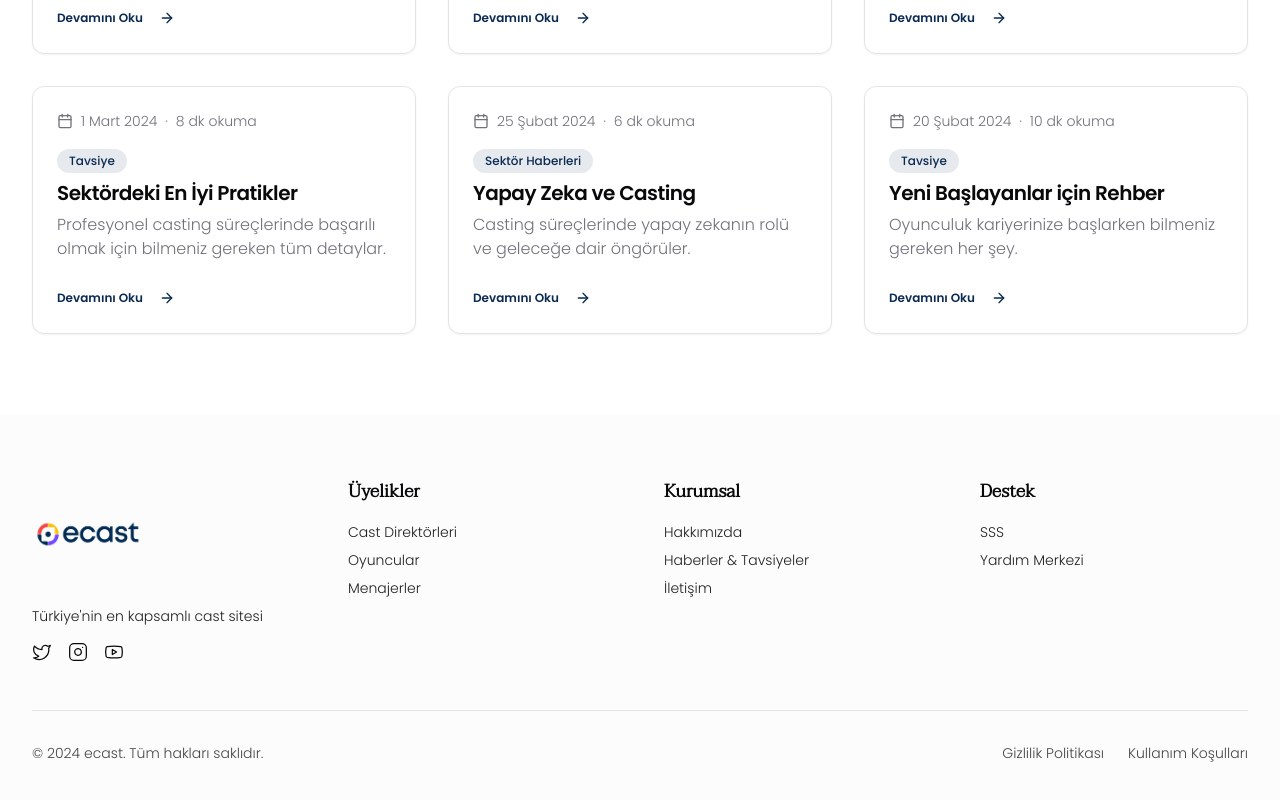
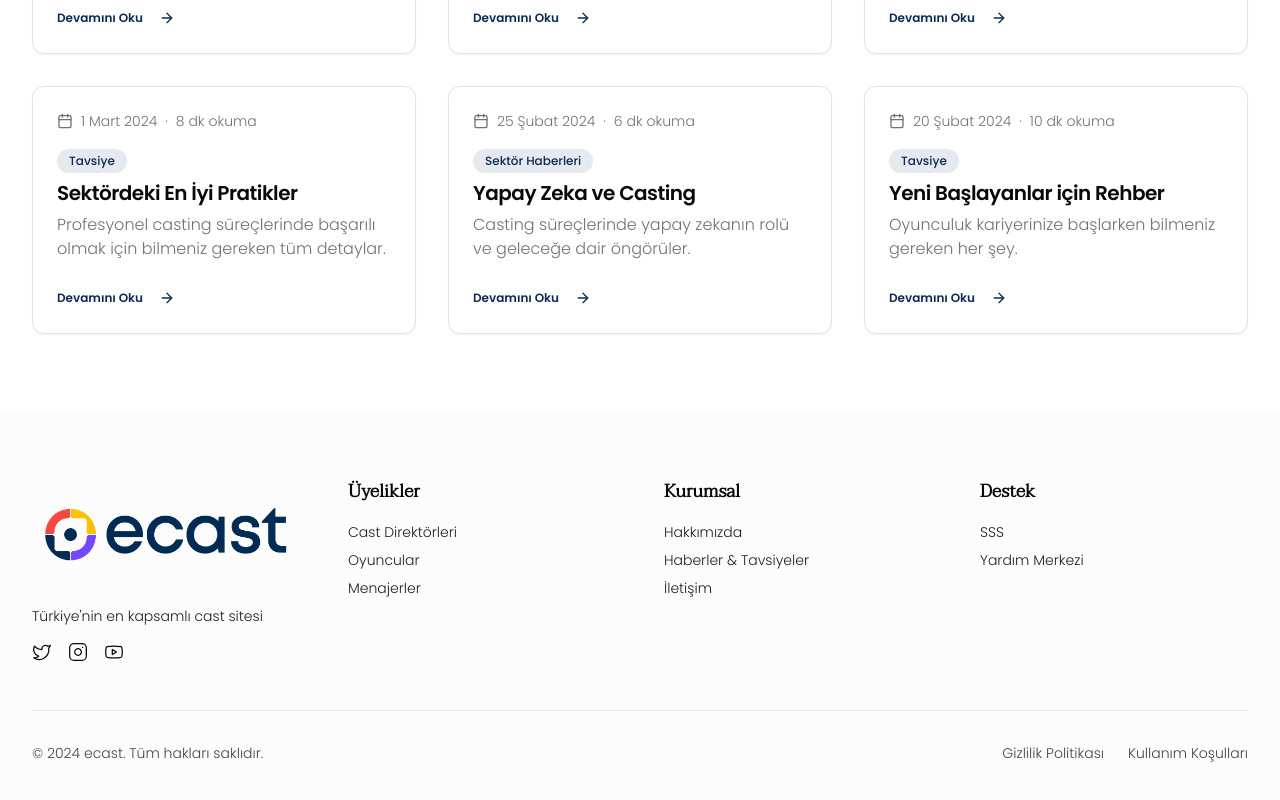
Before and after one commit to buugra-ctrl/ecast-stage-finder, a React (Vite) app: page /haberler in a window 1280 px wide. Shown: the part 662-1462 px from the top of the page. Built offline with nearby package versions, Linux system fonts and the light colour scheme; the HTML template or start-up script is replaced by a standard one.

Commit message:
Adjust Logo and check marks
Remove scaling and box constraints in Logo; use natural logo size and fixed pixel sizes for defaults. Stop dynamic 1.25x growth. Ensure logo uses the PNG as-is without background shaping. Also bring check mark and text closer by reducing spacing in AboutSection.

```diff
--- a/src/components/AboutSection.tsx
+++ b/src/components/AboutSection.tsx
@@ -34,13 +34,13 @@ const AboutSection = () => {
         <div className="max-w-4xl mx-auto">
           <div className="grid md:grid-cols-2 gap-8">
             <div className="space-y-4 ml-16">
-              {firstColumn.map(feature => <div key={feature.id} className="flex items-start gap-3 mx-[20px]">
+              {firstColumn.map(feature => <div key={feature.id} className="flex items-start gap-2 mx-[20px]">
                   <img src={checkIcon} alt="check" className="w-5 h-5 flex-shrink-0 mt-1" />
                   <span className="text-lg text-muted-foreground px-0 mx-0">{feature.feature_text}</span>
                 </div>)}
             </div>
             <div className="space-y-4 ml-16">
-              {secondColumn.map(feature => <div key={feature.id} className="flex items-start gap-3">
+              {secondColumn.map(feature => <div key={feature.id} className="flex items-start gap-2">
                   <img src={checkIcon} alt="check" className="w-5 h-5 flex-shrink-0 mt-1" />
                   <span className="text-lg text-muted-foreground">{feature.feature_text}</span>
                 </div>)}
--- a/src/components/Footer.tsx
+++ b/src/components/Footer.tsx
@@ -10,7 +10,7 @@ const Footer = () => {
           {/* Logo & Info */}
           <div className="space-y-4">
             <Link to="/">
-              <Logo scaleOnLoad={false} size="default" />
+              <Logo size="default" />
             </Link>
             <p className="text-sm opacity-90">
               Türkiye'nin en kapsamlı cast sitesi
--- a/src/components/Logo.tsx
+++ b/src/components/Logo.tsx
@@ -1,56 +1,19 @@
-import { useEffect, useState } from "react";
 import logo from "@/assets/ecast-logo.png";
 
 interface LogoProps {
   className?: string;
-  scaleOnLoad?: boolean;
-  scaleOnHover?: boolean;
-  scaleMultiplier?: number;
   size?: 'default' | 'large' | 'xlarge';
 }
 
-const Logo = ({ className = "", scaleOnLoad = true, scaleOnHover = false, scaleMultiplier = 1.25, size = 'default' }: LogoProps) => {
-  const [scale, setScale] = useState(1);
-
-  useEffect(() => {
-    if (scaleOnLoad) {
-      const timer = setTimeout(() => {
-        setScale(scaleMultiplier);
-      }, 500);
-
-      return () => clearTimeout(timer);
-    }
-  }, [scaleOnLoad, scaleMultiplier]);
-
-  const handleMouseEnter = () => {
-    if (scaleOnHover) {
-      setScale(1.25);
-    }
-  };
-
-  const handleMouseLeave = () => {
-    if (scaleOnHover) {
-      setScale(1);
-    }
-  };
-
-  const sizeClasses = size === 'large' ? 'h-36 w-36' : size === 'xlarge' ? 'h-16 w-16' : 'h-28 w-28';
+const Logo = ({ className = "", size = 'default' }: LogoProps) => {
+  const sizeClasses = size === 'large' ? 'h-36' : size === 'xlarge' ? 'h-16' : 'h-28';
 
   return (
-    <div
-      className={`flex items-center ${sizeClasses} ${className}`}
-      onMouseEnter={handleMouseEnter}
-      onMouseLeave={handleMouseLeave}
-    >
+    <div className={`flex items-center ${className}`}>
       <img
         src={logo}
         alt="ecast"
-        className={`${sizeClasses} object-contain transition-transform duration-300 ease-out will-change-transform`}
-        style={{
-          transform: `scale(${scale})`,
-          transformOrigin: 'center',
-          imageRendering: 'auto',
-        }}
+        className={`${sizeClasses} w-auto object-contain`}
       />
     </div>
   );
```
